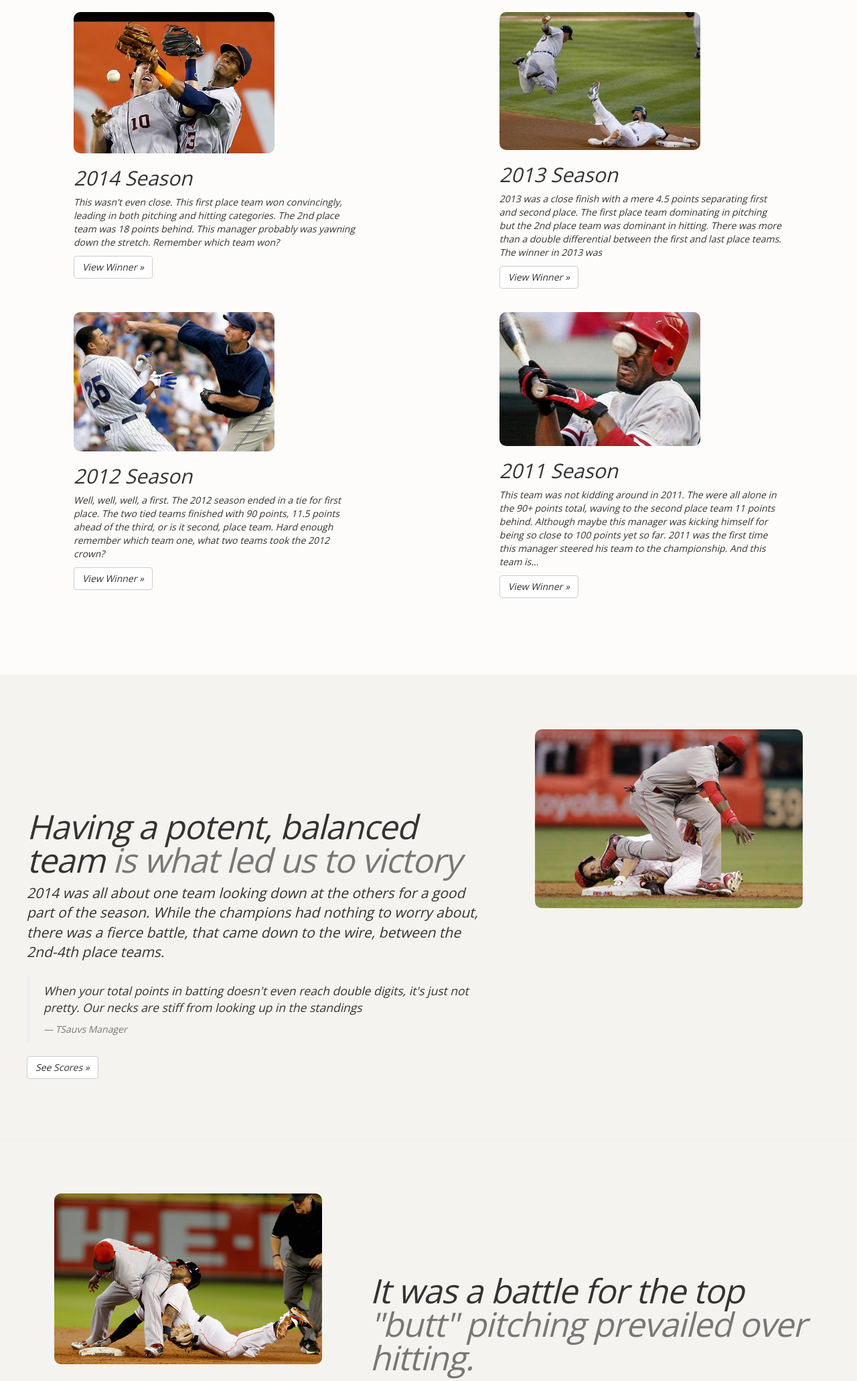
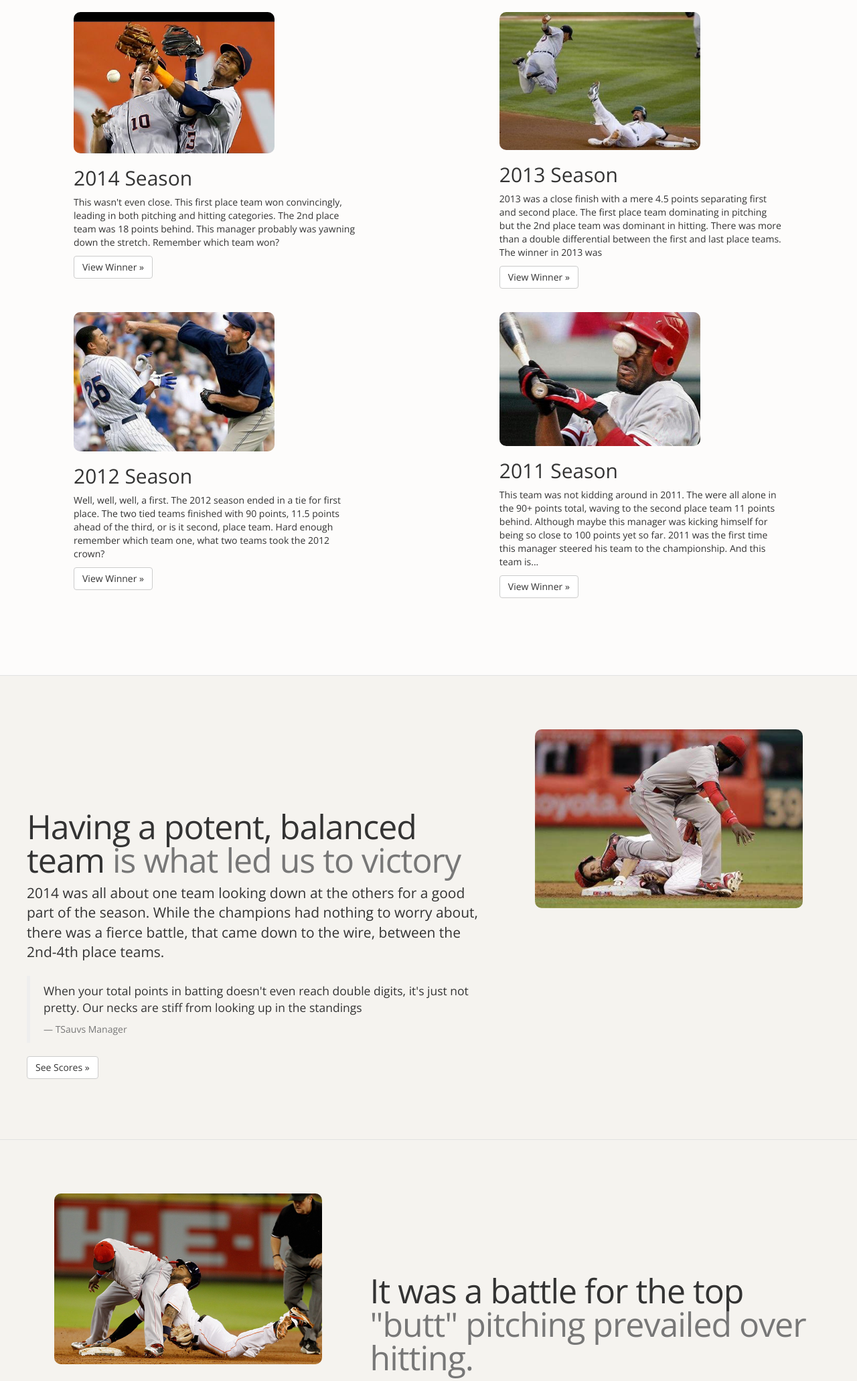
Before and after one commit to sherigr/LeaguerBoard, a PHP site: page / in a window 1280 px wide. Shown: the part 462-2524 px from the top of the page at 67% size. Run offline with PHP 8.4, Linux system fonts and the light colour scheme; some libraries are stand-ins or nearby versions.

Commit message:
featurette hr footer style edits

```diff
--- a/css/style.css
+++ b/css/style.css
@@ -6,6 +6,7 @@
 body {
   padding-top: 50px;
   padding-bottom: 20px;
+  padding-bottom: 0;
 	font-family: 'Open Sans', sans-serif;
 	font-size: 14px;
 	font-weight: 400;
@@ -173,10 +174,11 @@ color: #8EB200;
   background-color: #F5F3EF;
 }
 
-/*hr.featurette-divider {
-  background-color: #666666;
-  color: #666666;
-}*/
+
+hr.featurette-divider {
+  border-top: 1px solid #E2E2E2 !important;
+}
+
 
 .featurette-divider {
   margin: 80px 0; /* Space out the Bootstrap <hr> more */
@@ -187,12 +189,6 @@ color: #8EB200;
   color: #767474;
 }
 
-hr.after-first {
-  /*background-color: #767474 !important;
-  color: #767474 !important;*/
-  background-color: #525151 !important;
-  color: #525151 !important;
-}
 
 /* Thin out the marketing headings */
 .featurette-heading {
@@ -241,11 +237,18 @@ footer {
   font-family: 'Roboto', sans-serif;
   color: #E1DBD2;
   text-align: center;
-  margin-top: 20px;
+  margin-top: 0;
   padding-right:50px;
 }
 
+/*-------------------------------
+Bottom Div to add space
+--------------------------------------------- */
 
+#bottom-page {
+  background-color: #F5F3EF;
+  height: 20px;
+}
 
 /*-------------------------------
 Media Queary
--- a/index.html
+++ b/index.html
@@ -61,7 +61,7 @@
     <div class="jumbotron">
       <div class="container">
         <h1><i>"Long Season for the Mets"</i></h1>
-        <p><i>The "Long Season for the Mets" Fantasy League began in 2001...here we are 14 years later. Since our current site only shows stats from 2011, we needed a home to store our stats. We've had repeat winners, teams that we're not sure if they bothered to show and some who keep getting so close yet so far. In looking back at the last few years, there are certainly some interesting themes.
+        <p><i>The "Long Season for the Mets" Fantasy League began in 2001...here we are 14 years later. Since our current site only shows stats from 2011, we needed a home to store our stats. We've had repeat winners, teams that we're not sure if they bothered to show and some who keep getting so close yet so far. In looking back at the last few years, there are certainly some interesting themes.</i></p>
       </div> <!-- container -->
     </div> <!-- jumbotron -->
 
@@ -76,6 +76,7 @@
             <p><button class="btn btn-default" type="submit">View Winner &raquo;</button><span class="winner">Winner: Pit Bulls</span></p>
           </div> <!-- col md 5 -->
 
+          <!-- only show hr on small screens -->
           <hr class="hidden-md hidden-lg">
 
           <div class="col-md-5 col-md-offset-2">
@@ -129,7 +130,7 @@
         </div> <!-- col-md-7 -->
       </div> <!-- row featurette -->
 
-      <hr class="featurette-divider after-first">
+      <hr class="featurette-divider">
 
       <div class="row featurette">
         <div class="col-md-7 col-md-push-5">
@@ -188,18 +189,21 @@
     </div>  <!-- featurette -->
     <!-- /END THE FEATURETTES -->
 
-    <footer id="footer">
+    <!-- adding extra space before footer -->
+    <div id="bottom-page"></div>
+
+ <!--    <footer id="footer">
         <div class="row">
             <div class="col-md-12  col-sm-12">
                 &copy; Leaguer Board / Long Season Mets 2015
             </div>
         </div>
-    </footer>
+    </footer> -->
 
-<!--
+
       <footer id="footer">
         <p>&copy; Leaguer Board / Long Season Mets 2015</p>
-      </footer> -->
+      </footer>
 
 
 
```
